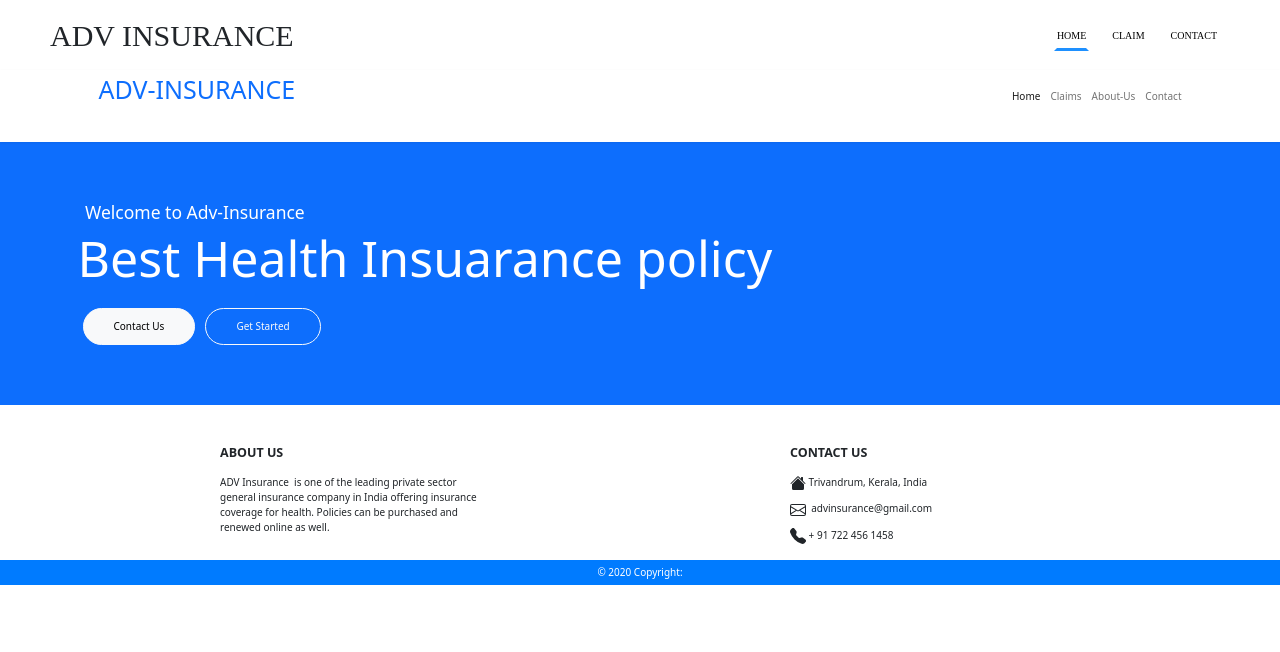
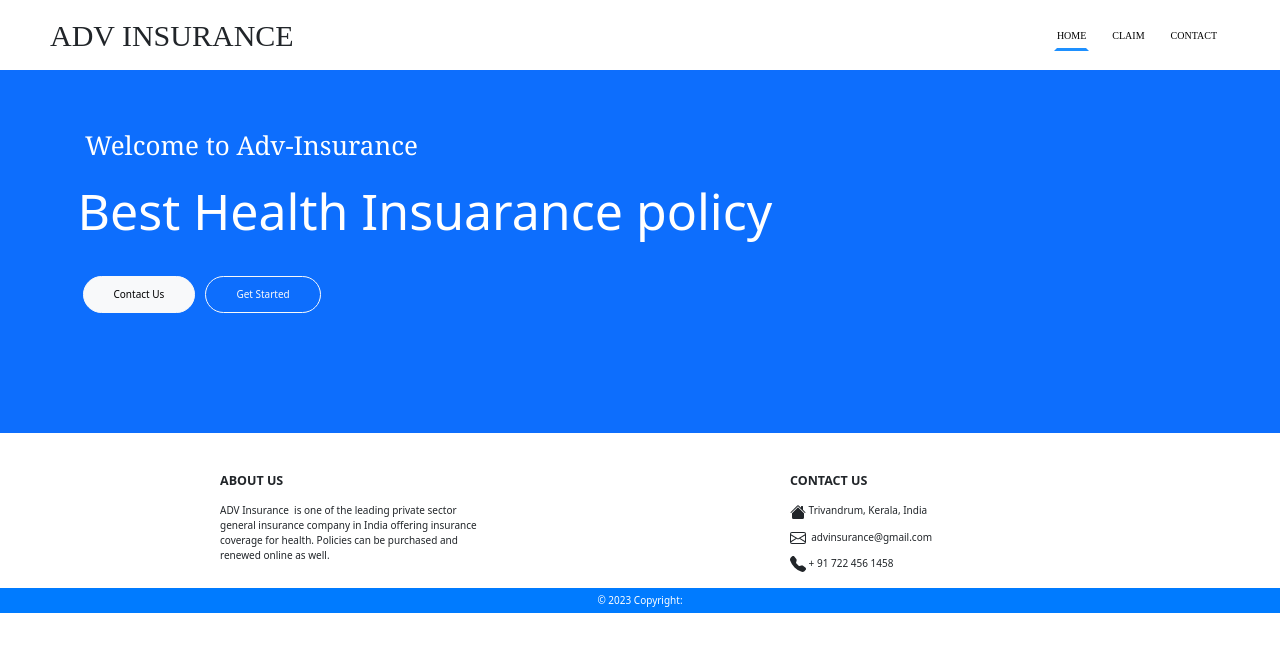
Before and after one commit to aswathy235789/Advalent_webApp, an Angular app in the folder Front_end/: page /home in a window 1280 px wide. Shown: the top 652 px of the page. Built offline with nearby package versions, Linux system fonts and the light colour scheme.

Commit message:
Home Edited

```diff
--- a/Front_end/src/app/footer/footer.component.html
+++ b/Front_end/src/app/footer/footer.component.html
@@ -57,7 +57,7 @@
 
 
     <div class="text-center p-2" style="background-color: #007bff;">
-      © 2020 Copyright:
+      © 2023 Copyright:
 
 
     </div>
--- a/Front_end/src/app/home/home.component.html
+++ b/Front_end/src/app/home/home.component.html
@@ -1,28 +1,6 @@
     <!-- Hero Start -->
     <!-- Navbar Start -->
-    <header>
-        <div class="container-fluid sticky-top bg-white shadow-sm">
-            <div class="container">
-                <nav class="navbar navbar-expand-lg bg-white navbar-light py-3 py-lg-0">
-                    <a href="index.html" class="navbar-brand">
-                        <h1 class="m-0 text-uppercase text-primary"><i class="fa fa-clinic-medical me-2"></i>Adv-Insurance</h1>
-                    </a>
-                    <button class="navbar-toggler" type="button" data-bs-toggle="collapse" data-bs-target="#navbarCollapse">
-                        <span class="navbar-toggler-icon"></span>
-                    </button>
-                    <div class="collapse navbar-collapse" id="navbarCollapse">
-                        <div class="navbar-nav ms-auto py-0">
-                            <a href="" class="nav-item nav-link active" [routerLink]="['/home']">Home</a>
-                            <a href="" class="nav-item nav-link" [routerLink]="['/claims']">Claims</a>
 
-                            <a href="" class="nav-item nav-link"[routerLink]="['/about']">About-Us</a>
-                            <a href="" class="nav-item nav-link"[routerLink]="['/contact']">Contact</a>
-                        </div>
-                    </div>
-                </nav>
-            </div>
-        </div>
-    </header>
         <!-- Navbar End -->
         <body>
     <div class="container-fluid bg-primary py-5 mb-5 hero-header">
@@ -32,14 +10,15 @@
                     <div class="container">
                         <div class="row" >
                           <div class="col-md-12 text-center">
-                            <h3 class="animate-charcter" style="text-align: left;"> Welcome to Adv-Insurance</h3>
+                            <h2 class="animate-charcter" style="text-align: left;font-size: 26px; font-family:Georgia, 'Times New Roman', Times, serif"> Welcome to Adv-Insurance</h2>
                           </div>
                         </div>
-                      </div>
+                      </div><br>
                     <h1 class="display-1 text-white mb-md-4">Best Health Insuarance policy</h1>
-                    <div class="pt-2">
+                    <div class="pt-2"><br>
                         <a href="" class="btn btn-light rounded-pill py-md-3 px-md-5 mx-2">Contact Us</a>
                         <a href="" class="btn btn-outline-light rounded-pill py-md-3 px-md-5 mx-2"[routerLink]="['/claims']">Get Started</a>
+                        <br><br><br><br><br>
                     </div>
                 </div>
             </div>
```
